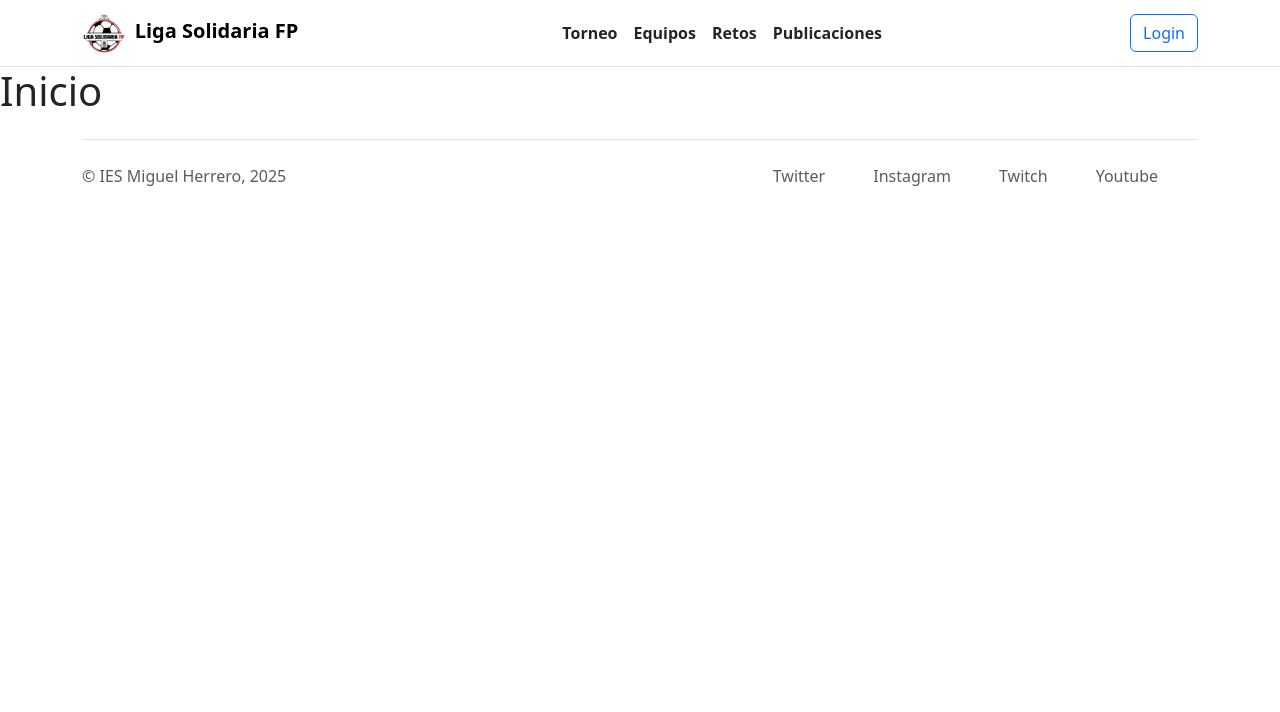
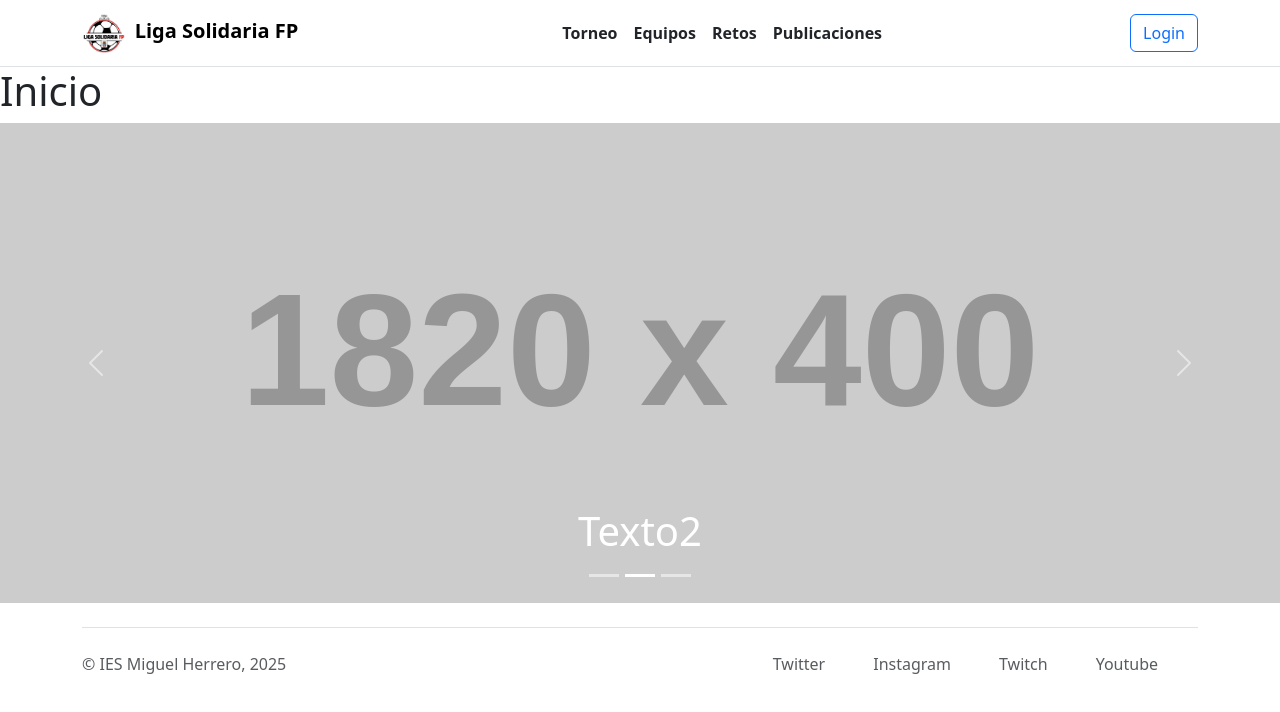
Before and after one commit to Rodroq/Equipo1RetoFrontend, a React (Vite) app: page / in a window 1280 px wide. Shown: the top 712 px of the page. Built offline with nearby package versions, Linux system fonts and the light colour scheme.

Commit message:
He actualizado el carrusel para que acepte un array de imagenes y he añadido datos de prueba en InicioPage

```diff
--- a/src/components/Carrusel.jsx
+++ b/src/components/Carrusel.jsx
@@ -1,22 +1,26 @@
 import { Carousel, Image } from "react-bootstrap";
 
-function Carrusel({tiempo = 3000, alto = '30em', ancho = '100%'}) {
+function Carrusel({ imagenes, tiempo = 3000, alto = '30em', ancho = '100%' }) {
     const imgStyle = {
         width: ancho,
-        height: alto
+        height: alto,
+        objectFit: 'cover'
     };
 
     return (
         <Carousel>
-            <Carousel.Item interval={tiempo}>
-                <img className="w-100" src="https://placehold.co/1920x500/png" style={imgStyle} />
-            </Carousel.Item>
-            <Carousel.Item interval={tiempo}>
-                <img className="w-100" src="https://placehold.co/1920x500/png" style={imgStyle} />
-            </Carousel.Item>
-            <Carousel.Item interval={tiempo}>
-                <img className="w-100" src="https://placehold.co/1920x500/png" style={imgStyle} />
-            </Carousel.Item>
+            {imagenes.map((imagen, index) => {
+                if (imagen[0]) {
+                    return (
+                        <Carousel.Item key={index} interval={tiempo}>
+                            <img className="w-100" src={imagen[0]} style={imgStyle} />
+                            <Carousel.Caption>
+                                <h1>{imagen[1]}</h1>
+                            </Carousel.Caption>
+                        </Carousel.Item>
+                    );
+                }
+            })}
         </Carousel>
     );
 }
--- a/src/pages/InicioPage.jsx
+++ b/src/pages/InicioPage.jsx
@@ -1,6 +1,17 @@
+import Carrusel from "../components/Carrusel";
+
 function InicioPage() {
+    const imagenes = [
+        ["https://placehold.co/1920x500", "Texto1"],
+        ["https://placehold.co/1820x400", "Texto2"],
+        ["https://placehold.co/1720x300", 'Texto3']
+    ];
+
     return (
-        <h1>Inicio</h1>
+        <>
+            <h1>Inicio</h1>
+            <Carrusel imagenes={imagenes} />
+        </>
     );
 }
 
```
